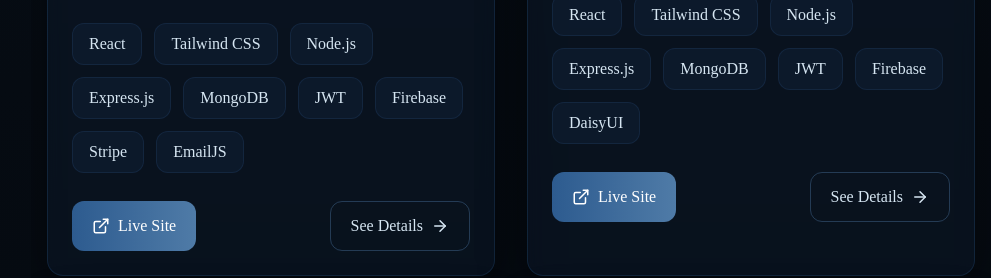
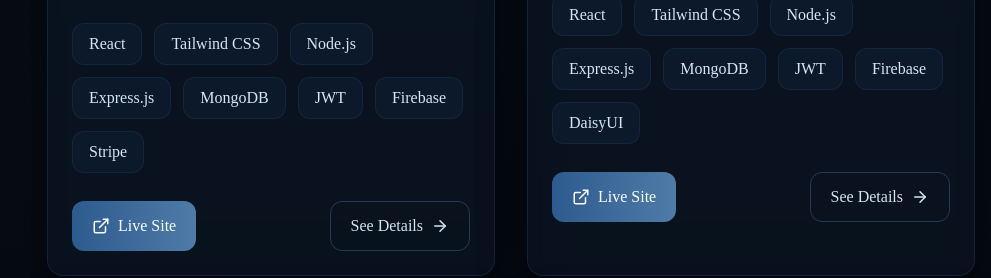
Before and after one commit to sharmin133/portfolio, a React (Vite) app: page / in a window 1280 px wide. Shown: the part 4220-4498 px from the top of the page, without its empty margins (289-1280 px from the left). Built offline with nearby package versions, Linux system fonts and the light colour scheme; a web font is replaced by a local one.

Commit message:
project details data  add

```diff
--- a/src/components/Home/ProjectsData.js
+++ b/src/components/Home/ProjectsData.js
@@ -28,7 +28,6 @@
     "JWT",
     "Firebase",
     "Stripe",
-    "EmailJS",
   ],
 
   overview:
@@ -51,7 +50,6 @@
     "JWT Authentication",
     "Firebase",
     "Stripe",
-    "EmailJS",
   ],
 
   challengesFaced:[
@@ -111,7 +109,7 @@
     "Node.js",
     "Express.js",
     "MongoDB",
-    "JWT Authentication",
+    "JWT Auth",
     "Firebase",
     "DaisyUI",
   ],
@@ -182,17 +180,17 @@
     "React",
     "TypeScript",
     "Redux Toolkit",
-    "TanStack React Query",
+    "TanStack Query",
     "Tailwind CSS",
     "Node.js",
     "Express.js",
     "MongoDB",
     "Mongoose",
-    "JWT Authentication",
+    "JWT Auth",
     "Multer",
     "Cloudinary",
     "Socket.io",
-    "Zod Validation",
+    "Zod",
   ],
 
   challengesFaced:
@@ -249,7 +247,7 @@
     "Node.js",
     "Express.js",
     "MongoDB",
-    "Firebase Authentication",
+    "Firebase Auth",
     "DaisyUI",
   ],
 
```
